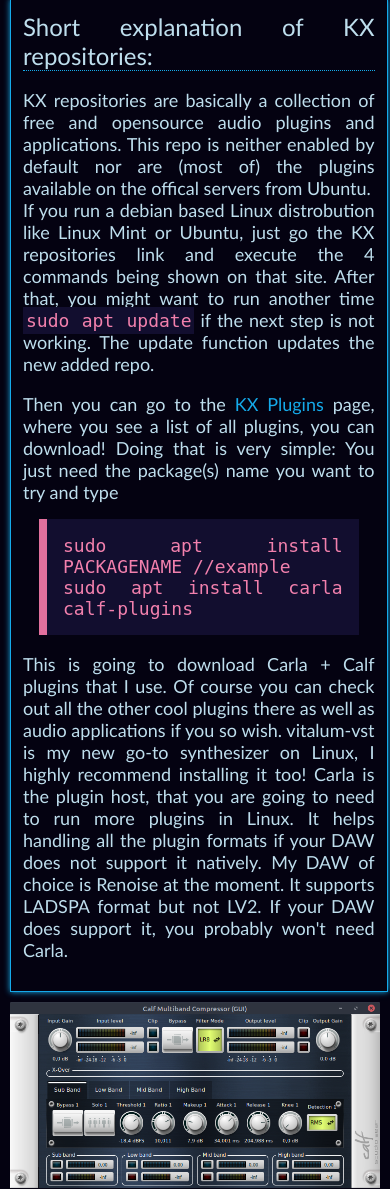
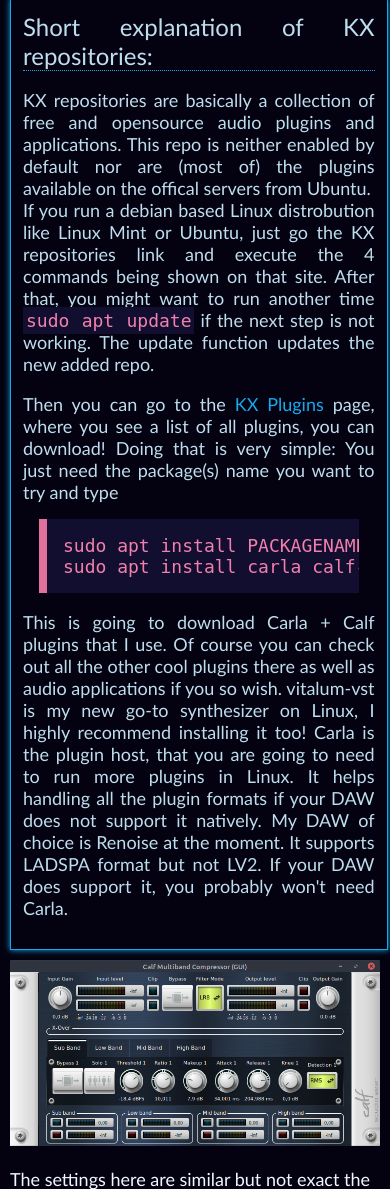
Before and after one commit to mft14/mft14.github.io, a PHP site: page /howto/mixmaster.html in a window 390 px wide. Shown: the part 3180-4369 px from the top of the page. Run offline with PHP 8.4, Linux system fonts and the light colour scheme.

Commit message:
added codeblock overflow, otherwise looks bad on Phone

```diff
--- a/src/main.css
+++ b/src/main.css
@@ -27,7 +27,7 @@
 .home-links a { border: 1px solid var(--accentcolor); margin: 6px 0 6px 0; padding: 12px; display: block; transition: 0.1s;}
 .home-links a:hover { border: 1px solid orange;}
 .center {margin: auto; text-align: center;}
-.codeblock {display: block; background-color: var(--codecolorbg); border-left: 8px solid var(--codecolorborder); padding: 16px; margin: 16px; color: var(--codecolor);}
+.codeblock {display: block; overflow-x: auto; max-width: 100%; white-space: pre; background-color: var(--codecolorbg); border-left: 8px solid var(--codecolorborder); padding: 16px; margin: 16px; color: var(--codecolor);}
 .codeinline {display: inline;background-color: var(--codecolorbg); padding: 3px; color: var(--codecolor);}
 .justify {margin: auto; text-align: justify;}
 .erg {display: block; color: greenyellow; font-size: 1.5rem; text-decoration: underline;}
```
